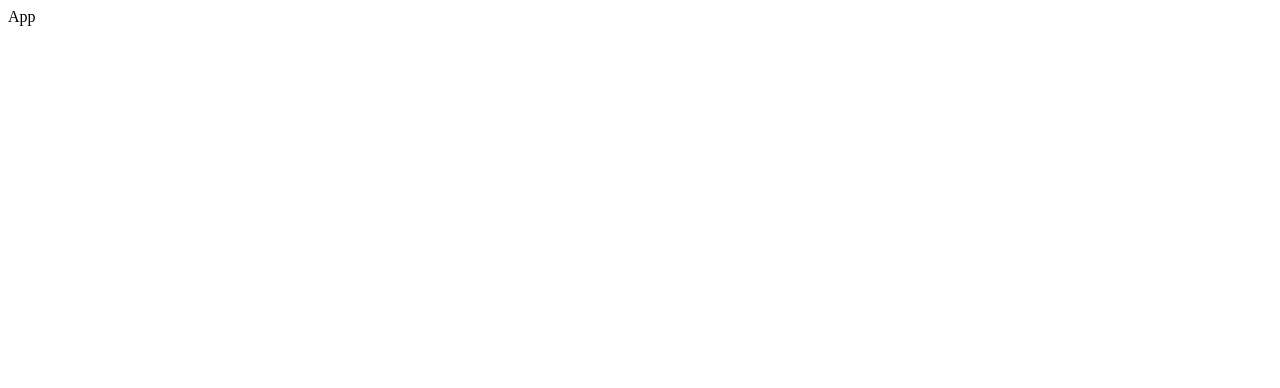
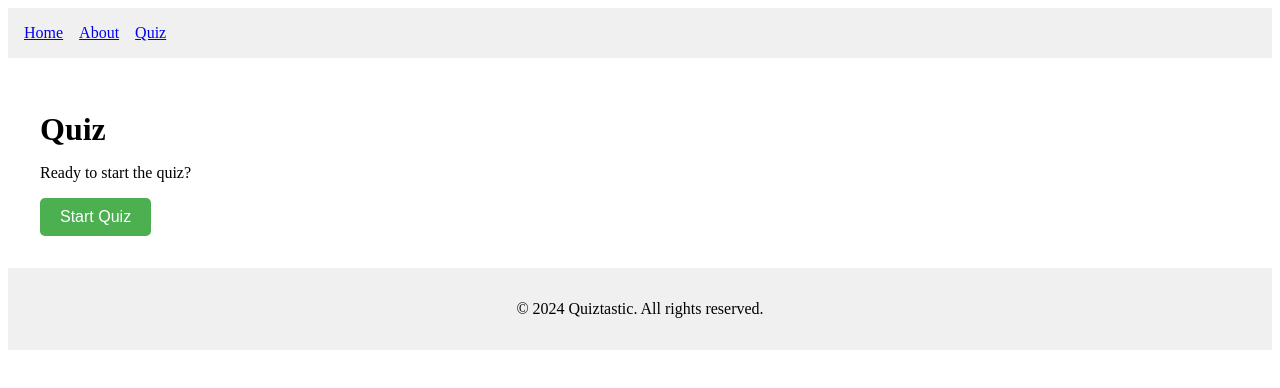
Before and after one commit to Grandizas/Quiztastic, a Nuxt app: page /quiz in a window 1280 px wide. Shown: the top 388 px of the page. Built offline with nearby package versions, Linux system fonts and the light colour scheme.

Commit message:
New: Builded simple app for the start.

```diff
--- a/app.vue
+++ b/app.vue
@@ -1,5 +1,5 @@
 <template>
-  <div>
-    App
-  </div>
+  <NuxtLayout>
+    <NuxtPage />
+  </NuxtLayout>
 </template>
--- /dev/null
+++ b/layouts/default.vue
@@ -0,0 +1,43 @@
+<template>
+  <div>
+    <header>
+      <nav>
+        <NuxtLink to="/">Home</NuxtLink>
+        <NuxtLink to="/about">About</NuxtLink>
+        <NuxtLink to="/quiz">Quiz</NuxtLink>
+      </nav>
+    </header>
+    <main>
+      <slot />
+    </main>
+    <footer>
+      <p>&copy; 2024 Quiztastic. All rights reserved.</p>
+    </footer>
+  </div>
+</template>
+
+<script setup lang="ts">
+// You can add any layout-wide logic here
+</script>
+
+<style scoped>
+header {
+  background-color: #f0f0f0;
+  padding: 1rem;
+}
+
+nav {
+  display: flex;
+  gap: 1rem;
+}
+
+main {
+  padding: 2rem;
+}
+
+footer {
+  background-color: #f0f0f0;
+  padding: 1rem;
+  text-align: center;
+}
+</style>
--- /dev/null
+++ b/pages/about.vue
@@ -0,0 +1,22 @@
+<template>
+  <div>
+    <h1>About Quiztastic</h1>
+    <p>Quiztastic is a fun and engaging quiz application designed to challenge your knowledge across various topics.</p>
+    <h2>Our Mission</h2>
+    <p>Our mission is to make learning fun and accessible to everyone through interactive quizzes.</p>
+  </div>
+</template>
+
+<script setup lang="ts">
+// You can add any page-specific logic here
+</script>
+
+<style scoped>
+h1, h2 {
+  margin-bottom: 1rem;
+}
+
+p {
+  margin-bottom: 1.5rem;
+}
+</style>
--- /dev/null
+++ b/pages/index.vue
@@ -0,0 +1,28 @@
+<template>
+  <div>
+    <h1>Welcome to Quiztastic</h1>
+    <p>Test your knowledge with our amazing quizzes!</p>
+    <NuxtLink to="/quiz" class="cta-button">Start a Quiz</NuxtLink>
+  </div>
+</template>
+
+<script setup lang="ts">
+// You can add any page-specific logic here
+</script>
+
+<style scoped>
+h1 {
+  font-size: 2.5rem;
+  margin-bottom: 1rem;
+}
+
+.cta-button {
+  display: inline-block;
+  background-color: #4CAF50;
+  color: white;
+  padding: 10px 20px;
+  text-decoration: none;
+  border-radius: 5px;
+  margin-top: 1rem;
+}
+</style>
--- /dev/null
+++ b/pages/quiz.vue
@@ -0,0 +1,38 @@
+<template>
+  <div>
+    <h1>Quiz</h1>
+    <p v-if="!quizStarted">Ready to start the quiz?</p>
+    <button v-if="!quizStarted" @click="startQuiz" class="start-button">Start Quiz</button>
+    <div v-else>
+      <!-- Add quiz components here -->
+      <p>Quiz questions will appear here</p>
+    </div>
+  </div>
+</template>
+
+<script setup lang="ts">
+import { ref } from 'vue';
+
+const quizStarted = ref(false);
+
+const startQuiz = () => {
+  quizStarted.value = true;
+  // Add logic to fetch quiz questions or set up the quiz
+};
+</script>
+
+<style scoped>
+h1 {
+  margin-bottom: 1rem;
+}
+
+.start-button {
+  background-color: #4CAF50;
+  color: white;
+  padding: 10px 20px;
+  border: none;
+  border-radius: 5px;
+  cursor: pointer;
+  font-size: 1rem;
+}
+</style>
```
